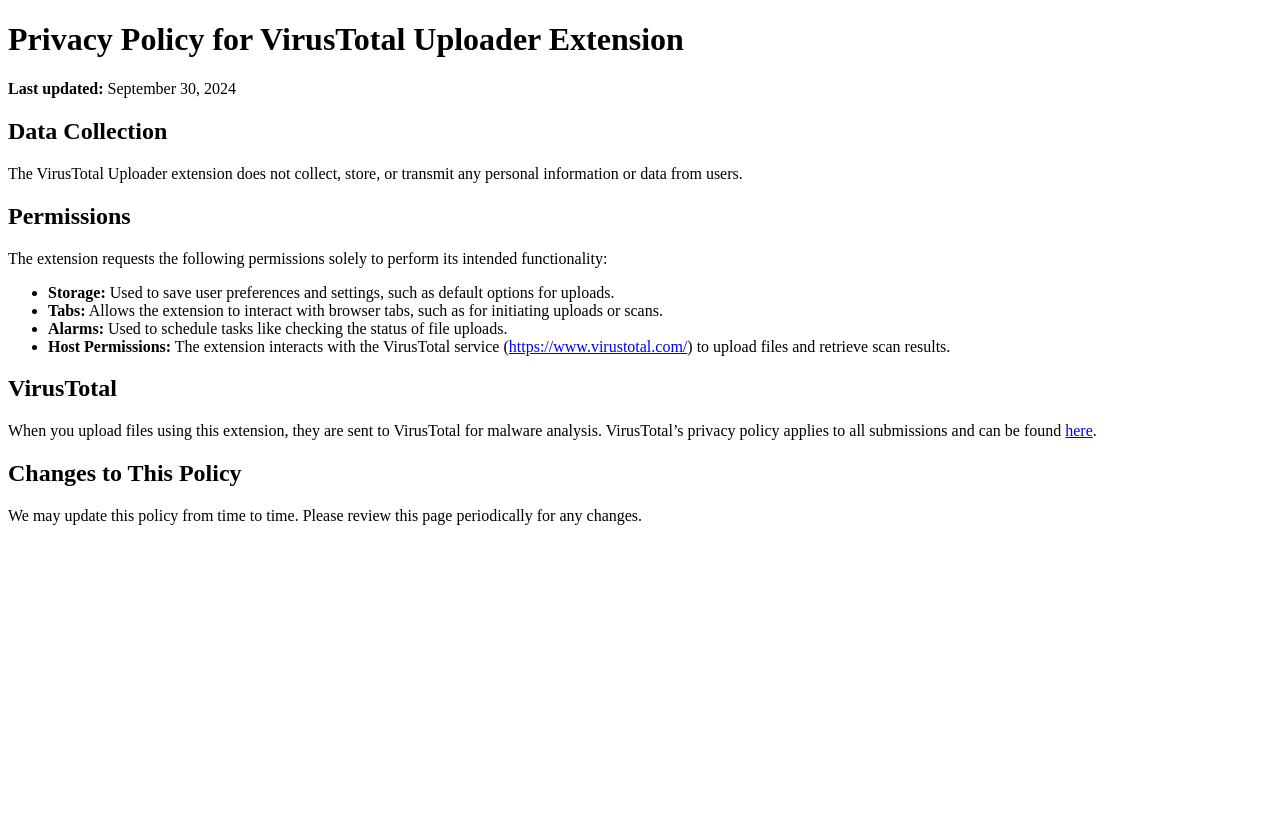
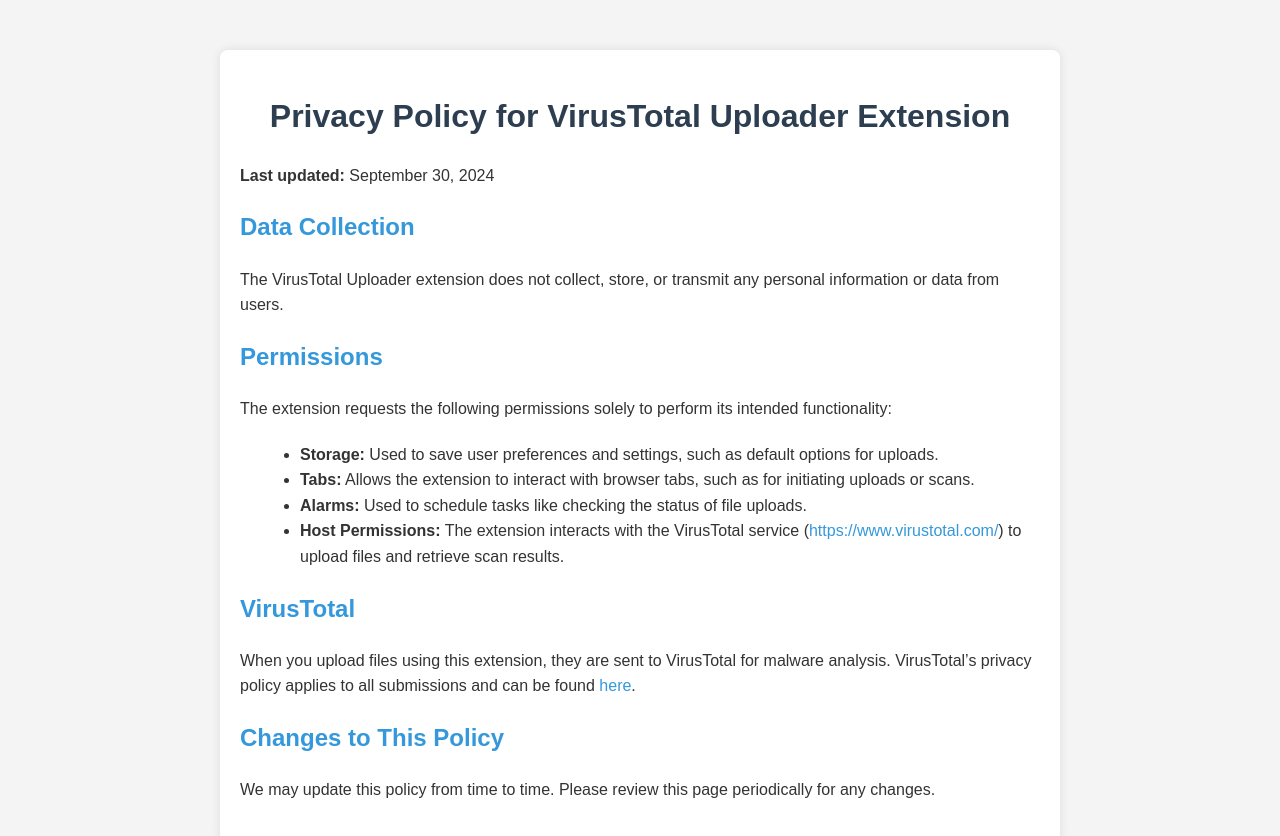
Before and after one commit to dubsector/VTU-Site, a plain HTML site: page privacy.html in a window 1280 px wide. Before the commit the page ends 800 px from the top, so only its background shows below. Drawn offline with Linux system fonts and the light colour scheme.

Commit message:
Update privacy.html
Modern design

```diff
--- a/privacy.html
+++ b/privacy.html
@@ -5,8 +5,51 @@
     <meta charset="UTF-8">
     <meta name="viewport" content="width=device-width, initial-scale=1.0">
     <title>Privacy Policy</title>
+    <style>
+        body {
+            font-family: Arial, sans-serif;
+            background-color: #f4f4f4;
+            margin: 0;
+            padding: 0;
+            color: #333;
+            line-height: 1.6;
+        }
+        .container {
+            max-width: 800px;
+            margin: 50px auto;
+            padding: 20px;
+            background-color: #fff;
+            box-shadow: 0 0 10px rgba(0, 0, 0, 0.1);
+            border-radius: 8px;
+        }
+        h1 {
+            color: #2c3e50;
+            text-align: center;
+            margin-bottom: 20px;
+        }
+        h2 {
+            color: #3498db;
+            margin-top: 20px;
+        }
+        p, ul {
+            font-size: 16px;
+            margin-bottom: 20px;
+        }
+        ul {
+            list-style: disc;
+            margin-left: 20px;
+        }
+        a {
+            color: #3498db;
+            text-decoration: none;
+        }
+        a:hover {
+            text-decoration: underline;
+        }
+    </style>
 </head>
 <body>
+    <div class="container">
         <h1>Privacy Policy for VirusTotal Uploader Extension</h1>
         <p><strong>Last updated:</strong> September 30, 2024</p>
 
@@ -27,5 +70,6 @@
 
         <h2>Changes to This Policy</h2>
         <p>We may update this policy from time to time. Please review this page periodically for any changes.</p>
+    </div>
 </body>
 </html>
```
Lines whose indentation alone changed are shown as unchanged.
